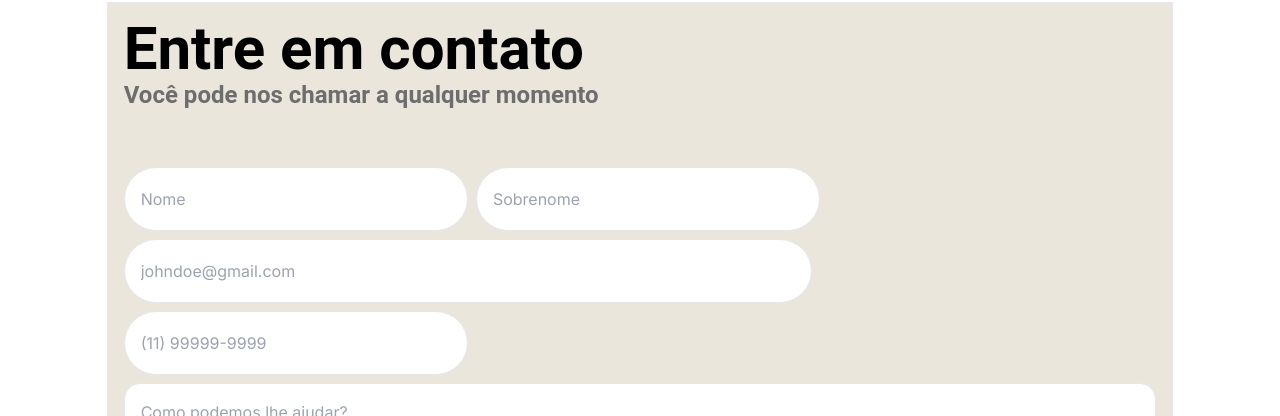
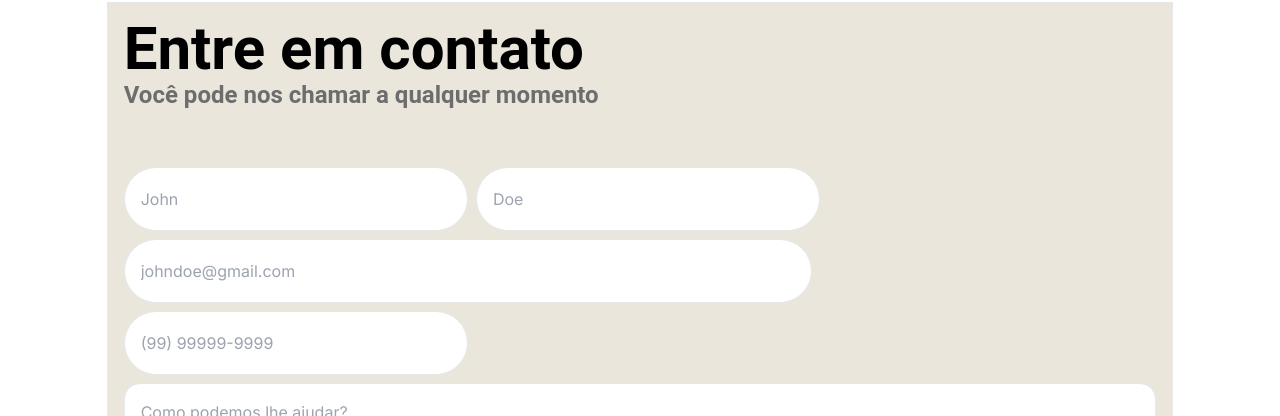
Before and after one commit to Araujomann/personalPortfolio, a React (Vite) app in the folder portfolio/: page / in a window 1280 px wide. Shown: the part 3114-3530 px from the top of the page. Built offline with nearby package versions, Linux system fonts and the light colour scheme; a web font is replaced by a local one.

Commit message:
fix: adjusting email placeholder

```diff
--- a/portfolio/src/components/email/Email.tsx
+++ b/portfolio/src/components/email/Email.tsx
@@ -74,9 +74,9 @@ export const Email: React.FC<Props> = ({ id }) => {
             <div className="bg-white border p-2 rounded-full md:w-1/3 md:h-16 2xl:h-12">
               <input
                 required
-                placeholder="Nome"
+                placeholder="John"
                 type="text"
-                name="John"
+                name="firstName"
                 value={formData.firstName}
                 onChange={handleChange}
                 className="bg-white w-10/12 outline-none text-black ml-2 text-md md:h-full"
@@ -85,9 +85,9 @@ export const Email: React.FC<Props> = ({ id }) => {
             <div className="bg-white border p-2 rounded-full md:w-1/3 md:h-16 2xl:h-12">
               <input
                 required
-                placeholder="Sobrenome"
+                placeholder="Doe"
                 type="text"
-                name="Doe"
+                name="lastName"
                 value={formData.lastName}
                 onChange={handleChange}
                 className="bg-white w-10/12 outline-none text-black ml-2 text-md md:h-full "
@@ -113,7 +113,7 @@ export const Email: React.FC<Props> = ({ id }) => {
               name="phone"
               value={formData.phone}
               onChange={handleChange}
-              placeholder="(11) 99999-9999"
+              placeholder="(99) 99999-9999"
               className="bg-white w-10/12 text-black outline-none ml-2 text-md md:h-full"
             />
           </div>
```
